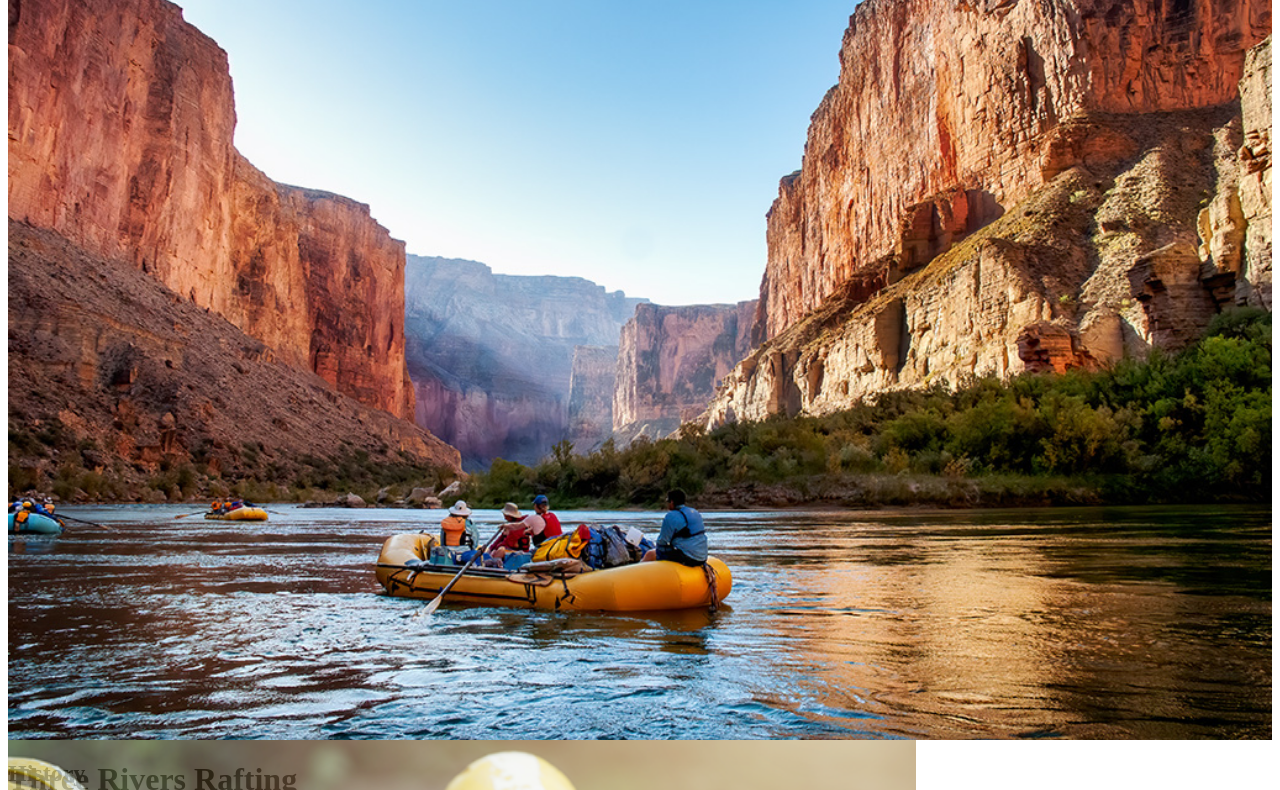
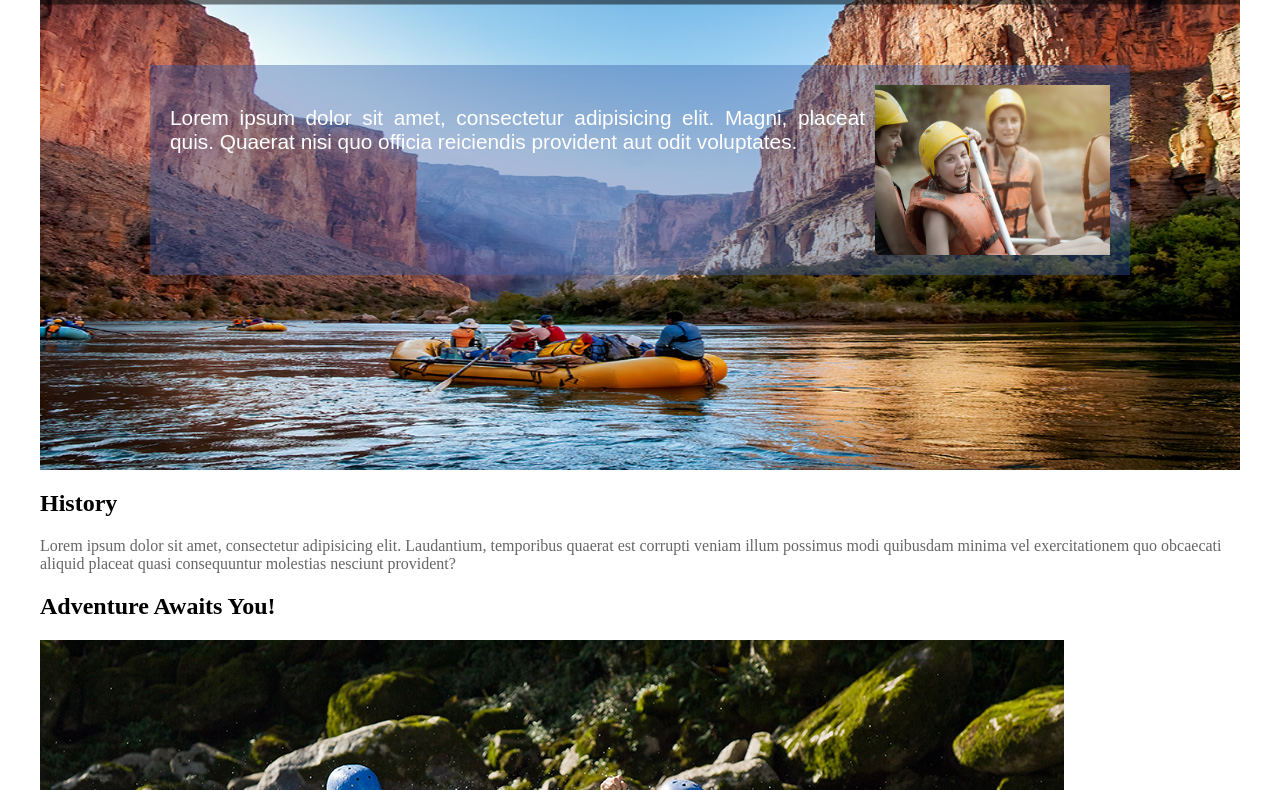
Before and after one commit to lg05byuidaho/wdd130-2, a plain HTML site: page wwr/about.html in a window 1280 px wide. Shown: the part 438-1228 px from the top of the page. Drawn offline with Linux system fonts and the light colour scheme.

Commit message:
about us page corrections added

```diff
--- a/wwr/about.html
+++ b/wwr/about.html
@@ -1,8 +1,8 @@
 <!DOCTYPE html>
 <html lang="en-US">
     <head>
-        <meta charset="utf-8">
-        <meta name="viewport" content="width=device-width,initial-scale=1.0">
+        <meta charset="UTF-8">
+        <meta name="viewport" content="width=device-width, initial-scale=1.0">
         <title>Rafting Site Plan | Guelson Laguerre</title>
         <meta name="description" content="The rafting site plan includes the site purpose, the target audience, branding information, and a style guide for the course website project.">
         <meta name="author" content="Guelson Laguerre">
@@ -12,32 +12,51 @@
         <header>
             <img src="images/logo.png" alt="Rafting Site Logo">
             <nav>
-                <a href="index.html">Home</a>
-                <a href="about.html">About Us</a>
-                <a href="trips.html">Trips</a>
-                <a href="contact.html">Contact</a>
+                <ul>
+                    <li><a href="index.html">Home</a></li>
+                    <li><a href="about.html">About Us</a></li>
+                    <li><a href="trips.html">Trips</a></li>
+                    <li><a href="contact.html">Contact</a></li>
+                </ul>
             </nav>
         </header>
         <main>
             <div class="hero">
                 <img src="images/hero.jpg" alt="Hero of image">
-                <h1>Three Rivers Rafting</h1>
+                <h1>THREE RIVERS RAFTING</h1>
                 <article>
                     <img src="images/client.jpg" alt="Happy client">
                     <p>Lorem ipsum dolor sit amet, consectetur adipisicing elit. Magni, placeat quis. Quaerat nisi quo officia reiciendis provident aut odit voluptates.</p>
                 </article>
             </div>
-            <section>
+            <section class="history-section">
                 <h2>History</h2>
-                <p>Lorem ipsum dolor sit amet consectetur adipisicing elit. Libero sint at, tenetur culpa unde accusamus!</p>
+                <p>Lorem ipsum dolor sit amet, consectetur adipisicing elit. Laudantium, temporibus quaerat est corrupti veniam
+                    illum possimus modi quibusdam minima vel exercitationem quo obcaecati aliquid placeat quasi consequuntur
+                    molestias nesciunt provident?</p>
             </section>
-            <section>
+            <section class="adventures-section">
                 <h2>Adventure Awaits You!</h2>
+                <!-- <figure> -->
                     <img src="images/rafting1.jpg" alt="Hero of image">
+                    <figcaption>Grand'Anse River</figcaption>
+                <!-- </figure> -->
+                <!-- <figure> -->
                     <img src="images/rafting2.jpg" alt="Hero of image">
+                    <figcaption>Voldrogue River</figcaption>
+                <!-- </figure> -->
+                <!-- <figure> -->
                     <img src="images/rafting3.jpg" alt="Hero of image">
+                    <figcaption>Roseaux River</figcaption>
+                <!-- </figure> -->
+                <!-- <figure> -->
                     <img src="images/rafting4.jpg" alt="Hero of image">
+                    <figcaption>Voldrogue Leon River</figcaption>
+                <!-- </figure> -->
+                <!-- <figure> -->
                     <img src="images/rafting5.jpg" alt="Hero of image">
+                    <figcaption>Grand'Anse Moron River</figcaption>
+                <!-- </figure> -->
             </section>
         </main>
         <footer>
--- a/wwr/styles/rafting.css
+++ b/wwr/styles/rafting.css
@@ -24,7 +24,7 @@ h1, h2, h3, h4, h5, h6 {
   text-decoration: none;
 }
 
-  .container {
+body {
   max-width: 1200px;
   margin: 0 auto;
 }
@@ -36,19 +36,62 @@ h1, h2, h3, h4, h5, h6 {
 .hero img {
   display: block;
   width: 100%;
-    height: auto;
+  height: 600px;
 }
 
 .hero h1 {
   position: absolute;
+  top: 12.5%;
+  left: 50%;
+  text-align: center;
+  transform: translate(-50%, -50%);
+  background-color: rgba(0, 0, 0, 0.5);
+  color: white;
+  padding: 20px;
+  margin: center;
+  width: 1160px;
+  font-family: Arial, Helvetica, sans-serif;
 }
 
 .hero article {
   position: absolute;
-    background-color: #ffffff;
-    opacity: 0.8;
+  top: 50%;
+  left: 50%;
+  transform: translate(-50%, -50%);
+  background-color: rgba(46, 88, 166, 0.4);
+  color: white;
+  padding: 10px;
+  text-align: justify;
+  width: 80%;
+}
+
+.hero article p {
+  color: white;
+  padding: 10px;
+  font-size: 1.3rem;
+  font-family: Arial, Helvetica, sans-serif;
 }
 
 .hero article img {
   float: right;
+  width: 235px;
+  height: 170px;
+  padding: 10px;
 }
+
+/* Others */
+/*
+.client {
+  float: right;
+  width: 70%;
+}
+
+.hero article p img {
+  float: right;
+  clear: both;
+  margin-left: 20px;
+  width: 70%;
+  width: 350px;
+  height: 250px;
+}
+*/
```
Lines whose indentation alone changed are shown as unchanged.
